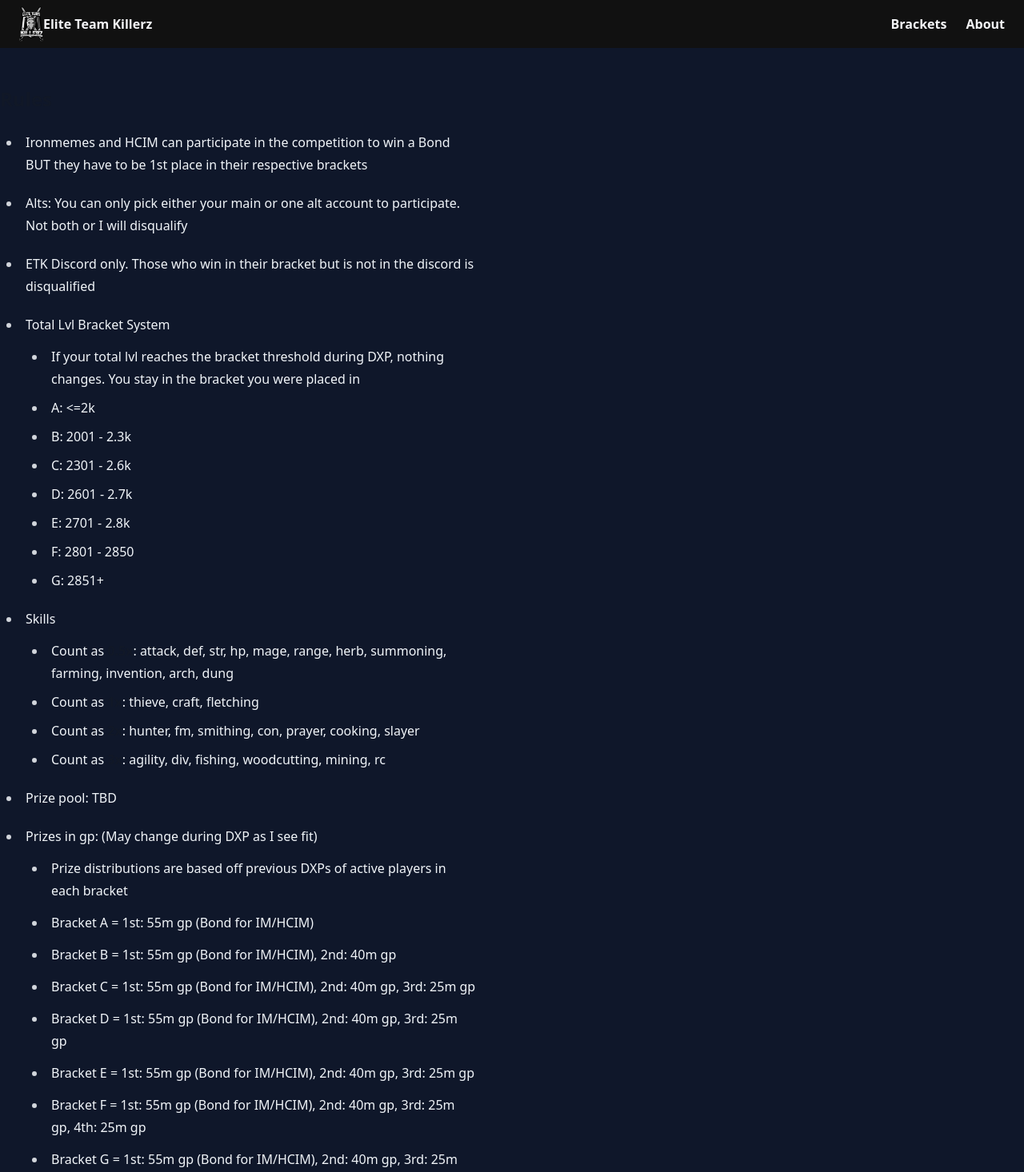
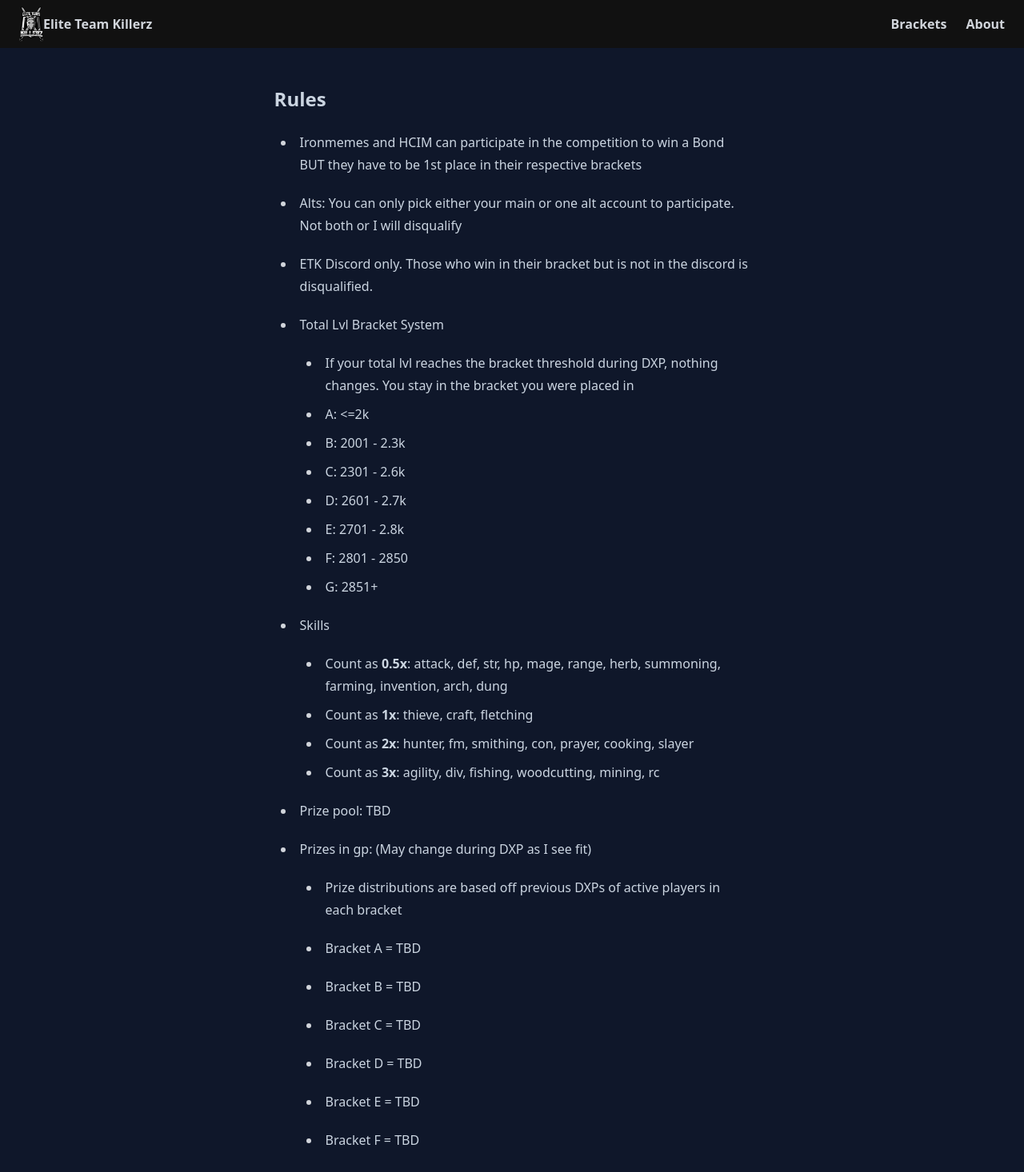
Before and after one commit to jechea14/RuneScape-DXP-Clan-Competition, a Next.js app in the folder frontend/: page /about in a window 1280 px wide. Shown: the top 1466 px of the page at 80% size. Built offline with nearby package versions, Linux system fonts and the light colour scheme.

Commit message:
Add loading spinner, swr

```diff
--- /dev/null
+++ b/frontend/components/Spinner.jsx
@@ -0,0 +1,12 @@
+import React from "react";
+import { Loader } from "@mantine/core";
+
+function Spinner() {
+  return (
+    <div className="flex justify-center items-center h-screen">
+      <Loader size="md" />
+    </div>
+  );
+}
+
+export default Spinner;
--- a/frontend/pages/about.js
+++ b/frontend/pages/about.js
@@ -2,15 +2,12 @@ import React from "react";
 import Head from "next/head";
 import ReactMarkdown from "react-markdown";
 
-const skills = `
-* Skills
-  - Count as **0.5x**: attack, def, str, hp, mage, range, herb, summoning, farming, invention, arch, dung
-  - Count as **1x**:  thieve, craft, fletching
-  - Count as **2x**: hunter, fm, smithing, con, prayer, cooking, slayer
-  - Count as **3x**: agility, div, fishing, woodcutting, mining, rc
-`;
+const markdown = `
+## Rules
+* Ironmemes and HCIM can participate in the competition to win a Bond BUT they have to be 1st place in their respective brackets
+* Alts: You can only pick either your main or one alt account to participate. Not both or I will disqualify
+* ETK Discord only. Those who win in their bracket but is not in the discord is disqualified.
 
-const totalLvlBracketSystem = `
 * Total Lvl Bracket System
   -  If your total lvl reaches the bracket threshold during DXP, nothing changes. You stay in the bracket you were placed in
   -  A: <=2k
@@ -20,28 +17,32 @@ const totalLvlBracketSystem = `
   -  E: 2701 - 2.8k
   -  F: 2801 - 2850
   -  G: 2851+
-`
 
-const prizes = `
+* Skills
+  - Count as **0.5x**: attack, def, str, hp, mage, range, herb, summoning, farming, invention, arch, dung
+  - Count as **1x**:  thieve, craft, fletching
+  - Count as **2x**: hunter, fm, smithing, con, prayer, cooking, slayer
+  - Count as **3x**: agility, div, fishing, woodcutting, mining, rc
+
+* Prize pool: TBD
+
 * Prizes in gp: (May change during DXP as I see fit)
   * Prize distributions are based off previous DXPs of active players in each bracket
 
-  - Bracket A = 1st: 55m gp (Bond for IM/HCIM)
+  - Bracket A = TBD
 
-  - Bracket B = 1st: 55m gp (Bond for IM/HCIM), 2nd: 40m gp
+  - Bracket B = TBD
 
-  - Bracket C = 1st: 55m gp (Bond for IM/HCIM), 2nd: 40m gp, 3rd: 25m gp
+  - Bracket C = TBD
 
-  - Bracket D = 1st: 55m gp (Bond for IM/HCIM), 2nd: 40m gp, 3rd: 25m gp
+  - Bracket D = TBD
 
-  - Bracket E = 1st: 55m gp (Bond for IM/HCIM), 2nd: 40m gp, 3rd: 25m gp
+  - Bracket E = TBD
 
-  - Bracket F = 1st: 55m gp (Bond for IM/HCIM), 2nd: 40m gp, 3rd: 25m gp, 4th: 25m gp
+  - Bracket F = TBD
 
-  - Bracket G = 1st: 55m gp (Bond for IM/HCIM), 2nd: 40m gp, 3rd: 25m gp, 4th: 25m gp
-`
+  - Bracket G = TBD
 
-const winners = `
 * Winners:
   - Announced on the ETK discord. They have the option to KEEP or PASS their prize by dming me on discord or in runescape cc if I'm on. Passing the prize donates it to the next DXP competition. Winners will be contacted via cc as well
   - No response = Disqualification (DQ)
@@ -51,34 +52,29 @@ const winners = `
 
 function about() {
   return (
-    <>
+    <main className="flex justify-center items-center mx-auto prose text-slate-300">
       <Head>
         <title>About - Elite Team Killerz</title>
       </Head>
-      <main className="prose text-slate-100">
-        <ReactMarkdown className="text-slate-100">## Rules</ReactMarkdown>
-        <ReactMarkdown>
-          * Ironmemes and HCIM can participate in the competition to win a Bond
-          BUT they have to be 1st place in their respective brackets
-        </ReactMarkdown>
-        <ReactMarkdown>
-          * Alts: You can only pick either your main or one alt account to
-          participate. Not both or I will disqualify
-        </ReactMarkdown>
-        <ReactMarkdown>
-          * ETK Discord only. Those who win in their bracket but is not in the
-          discord is disqualified
-        </ReactMarkdown>
-        <ReactMarkdown>{totalLvlBracketSystem}</ReactMarkdown>
-        <ReactMarkdown>
-        {skills}
-        </ReactMarkdown>
-
-        <ReactMarkdown>* Prize pool: TBD</ReactMarkdown>
-        <ReactMarkdown>{prizes}</ReactMarkdown>
-        <ReactMarkdown>{winners}</ReactMarkdown>
-      </main>
-    </>
+      <section>
+        <div>
+          <ReactMarkdown
+            components={
+              {
+                h2: ({children}) => (
+                  <h2 className="text-slate-300">{children}</h2>
+                ),
+                strong: ({children}) => (
+                  <strong className="text-slate-300">{children}</strong>
+                ),
+              }
+            }
+          >
+            {markdown}
+          </ReactMarkdown>
+        </div>
+      </section>
+    </main>
   );
 }
 
--- a/frontend/pages/brackets.js
+++ b/frontend/pages/brackets.js
@@ -1,9 +1,20 @@
 import React from "react";
-import axios from "axios";
 import BracketTable from "@/components/BracketTable";
 import Head from "next/head";
+import useSWR from "swr";
+import { fetcher } from "@/utils/misc";
+import Spinner from "@/components/Spinner";
 
-function brackets({ sortData }) {
+function brackets() {
+  const { data, error, isLoading } = useSWR(
+    `https://etk-double-xp.onrender.com/api/data/`,
+    fetcher
+  );
+  if (isLoading) return <Spinner />;
+  if (error) return <div>{error.message}</div>;
+
+  const sortData = data.data.sort((a, b) => b.dxpComptotal - a.dxpComptotal);
+
   const bracketA = sortData?.filter((user) => user.totalLevelBeforeDxp <= 2000);
   const bracketB = sortData?.filter(
     (user) =>
@@ -87,12 +98,12 @@ function brackets({ sortData }) {
   );
 }
 
-export async function getServerSideProps() {
-  const res = await axios.get("https://etk-double-xp.onrender.com/api/data/");
-  const sortData = await res.data.data.sort(
-    (a, b) => a.totalLevelBeforeDxp - b.totalLevelBeforeDxp
-  );
-  return { props: { sortData } };
-}
+// export async function getServerSideProps() {
+//   const res = await axios.get("https://etk-double-xp.onrender.com/api/data/");
+//   const sortData = await res.data.data.sort(
+//     (a, b) => a.totalLevelBeforeDxp - b.totalLevelBeforeDxp
+//   );
+//   return { props: { sortData } };
+// }
 
 export default brackets;
--- a/frontend/pages/index.js
+++ b/frontend/pages/index.js
@@ -1,25 +1,15 @@
-import { useState } from "react";
-import axios from "axios";
 import useSWR from "swr";
 import Head from "next/head";
 import Table from "../components/Table";
-
-export const fetcher = async (url) => {
-  const res = await fetch(url);
-  const data = await res.json();
-
-  if (res.status !== 200) {
-    throw new Error(data.message);
-  }
-  return data;
-};
+import { fetcher } from "@/utils/misc";
+import Spinner from "@/components/Spinner";
 
 export default function Home() {
   const { data, error, isLoading } = useSWR(
     `https://etk-double-xp.onrender.com/api/data/`,
     fetcher
   );
-  if (isLoading) return <div>Loading...</div>;
+  if (isLoading) return <Spinner />;
   if (error) return <div>{error.message}</div>;
 
   const sortData = data.data
--- a/frontend/pages/player/[id]/index.js
+++ b/frontend/pages/player/[id]/index.js
@@ -3,19 +3,40 @@ import { skillIcons, skillModifiers } from "@/utils/misc";
 import Image from "next/image";
 import Head from "next/head";
 import Avatar from "@/components/Avatar";
+import useSWR from "swr";
+import { useRouter } from "next/router";
+import { fetcher } from "@/utils/misc";
+import { Spinner } from "@chakra-ui/react";
 
-export default function Player({ playerData }) {
+export default function Player() {
+  const router = useRouter();
+  const playerId = router.query.id;
+  const { data, error, isLoading } = useSWR(
+    playerId ? (
+      `https://etk-double-xp.onrender.com/api/data/player/${playerId}`
+    ) : (
+      <Spinner />
+    ),
+    fetcher
+  );
+  if (isLoading) return <Spinner />;
+  if (error) return <div>{error.message}</div>;
+
+  if (!data) {
+    return null;
+  }
+
   return (
     <>
       <Head>
-        <title>{playerData[0]._id} - Elite Team Killerz</title>
+        <title>{data[0]._id} - Elite Team Killerz</title>
       </Head>
-      <main>
+      <main className="flex flex-col items-center">
         <div className="flex items-center">
-          <Avatar data={playerData[0]} width={65} height={70} />
-          <h1 className="text-lg font-bold">{playerData[0]._id}</h1>
+          <Avatar data={data[0]} width={65} height={70} />
+          <h1 className="text-lg font-bold">{data[0]._id}</h1>
         </div>
-        <div className="flex flex-col items-center">
+        <div className="">
           <table>
             <thead>
               <tr className="bg-slate-700">
@@ -42,12 +63,10 @@ export default function Player({ playerData }) {
                 <td></td>
                 <td></td>
                 <td className="text-right text-green-600 font-medium p-1">
-                  {Intl.NumberFormat("en-US").format(
-                    playerData[0].dxpComptotal
-                  )}
+                  {Intl.NumberFormat("en-US").format(data[0].dxpComptotal)}
                 </td>
               </tr>
-              {Object.keys(playerData[0].latestXp).map((keyName, keyIndex) => {
+              {Object.keys(data[0].latestXp).map((keyName, keyIndex) => {
                 if (keyName === "_id") {
                   return null;
                 }
@@ -66,12 +85,12 @@ export default function Player({ playerData }) {
                     </td>
                     <td className="text-right">
                       {Intl.NumberFormat("en-US").format(
-                        playerData[0].latestXp[keyName]
+                        data[0].latestXp[keyName]
                       )}
                     </td>
                     <td className="text-green-600 font-medium text-right">
                       {Intl.NumberFormat("en-US").format(
-                        playerData[0].xpDeltas[keyName]
+                        data[0].xpDeltas[keyName]
                       )}
                     </td>
                     <td className="font-medium text-right">
@@ -79,7 +98,7 @@ export default function Player({ playerData }) {
                     </td>
                     <td className="text-right pr-1">
                       {Intl.NumberFormat("en-US").format(
-                        playerData[0].dxpCompResults[keyName]
+                        data[0].dxpCompResults[keyName]
                       )}
                     </td>
                   </tr>
@@ -93,14 +112,14 @@ export default function Player({ playerData }) {
   );
 }
 
-export async function getServerSideProps(context) {
-  const res = await fetch(
-    `https://etk-double-xp.onrender.com/api/data/player/${context.params.id}`
-  );
-  const playerData = await res.json();
-  return {
-    props: {
-      playerData,
-    },
-  };
-}
+// export async function getServerSideProps(context) {
+//   const res = await fetch(
+//     `https://etk-double-xp.onrender.com/api/data/player/${context.params.id}`
+//   );
+//   const playerData = await res.json();
+//   return {
+//     props: {
+//       playerData,
+//     },
+//   };
+// }
--- a/frontend/styles/globals.css
+++ b/frontend/styles/globals.css
@@ -13,7 +13,7 @@
   }
 
 html, body {
-  @apply bg-slate-900 text-gray-100;
+  @apply bg-slate-900 text-gray-300;
     /* background-color: #1e1f21;
     color: #999999; */
 }
```
Also changed, not shown: frontend/package.json (+8 -0 lines), frontend/utils/misc.js (+10 -0 lines), 1 other file (tests, documents, lock files or other folders).
